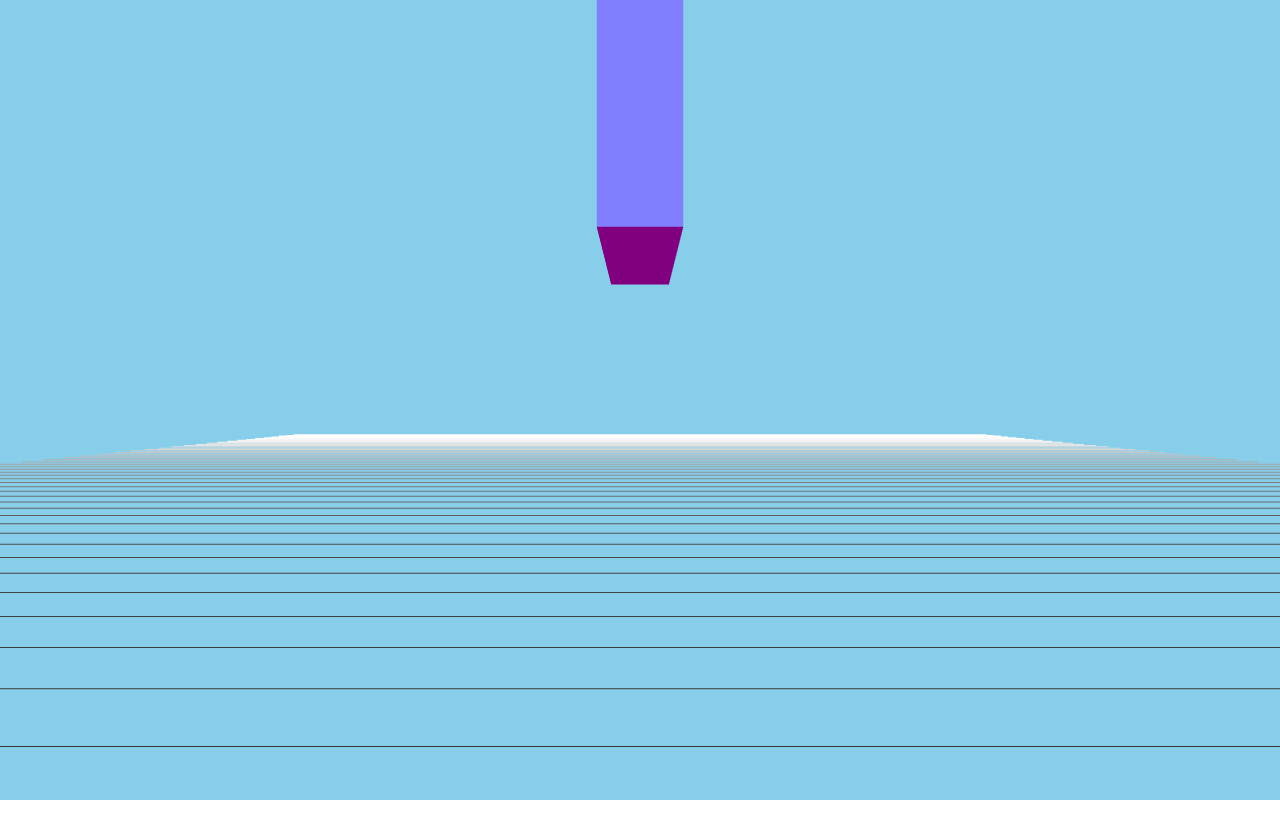
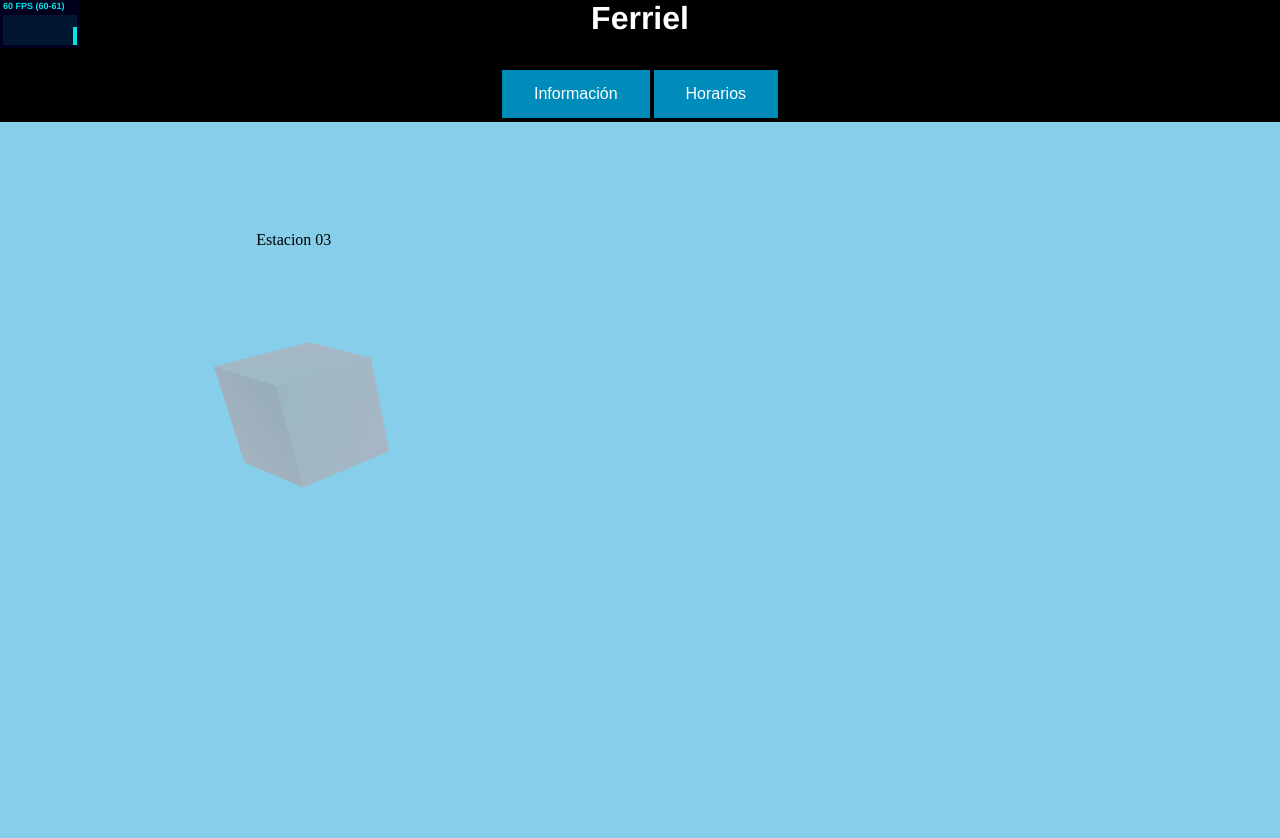
Before and after one commit to SergioAlex2308/ProyectoFerriel2.0-Aplicaciones, a Vue app: page / in a window 1280 px wide. Shown: the top 838 px of the page. Before the commit the page ends 800 px from the top, so only its background shows below. Built offline with nearby package versions, Linux system fonts and the light colour scheme; no server answers.

Commit message:
Primera persona y labels

```diff
--- a/src/App.vue
+++ b/src/App.vue
@@ -1,19 +1,19 @@
 <template>
   <div id="app">
-    <PrimeraPersona/>
-    <!-- <MapaEstaciones/> -->
+    <!-- <PrimeraPersona/> -->
+    <MapaEstaciones/>
   </div>
 </template>
 
 <script>
-/* import MapaEstaciones from './components/Mapa.vue' */
-import PrimeraPersona from './components/FirstPerson.vue'
+import MapaEstaciones from './components/Mapa.vue'
+//import PrimeraPersona from './components/FirstPerson.vue'
 
 export default {
   name: 'App',
   components: {
-    //MapaEstaciones,
-    PrimeraPersona
+    MapaEstaciones,
+    //PrimeraPersona
   }
 }
 </script>
--- a/src/assets/Styles/style_Mapa.css
+++ b/src/assets/Styles/style_Mapa.css
@@ -24,7 +24,6 @@
 }
 #header
 {
-    position: fixed;
     height: 5%;
     background-color: black;
     width: 100%;
--- a/src/components/InfoBoton.vue
+++ b/src/components/InfoBoton.vue
@@ -14,10 +14,10 @@
         <div class="datos" style="display:block" id="autores">
 
             <h5>Product Manager</h5>
-            <h6>Jhon Sebastian Martinez Orjuela</h6>
+            <h6>Jhon Sebastian Martínez Orjuela</h6>
 
             <h5>Development Team</h5>
-            <h6> Sergio Alexander Martinez Cardenas <br>
+            <h6> Sergio Alexander Martínez Cardenas <br>
             David Ernesto Arguello Mosquera <br>
             Guillermo Andres Diaz Moreno<br>
 
```
